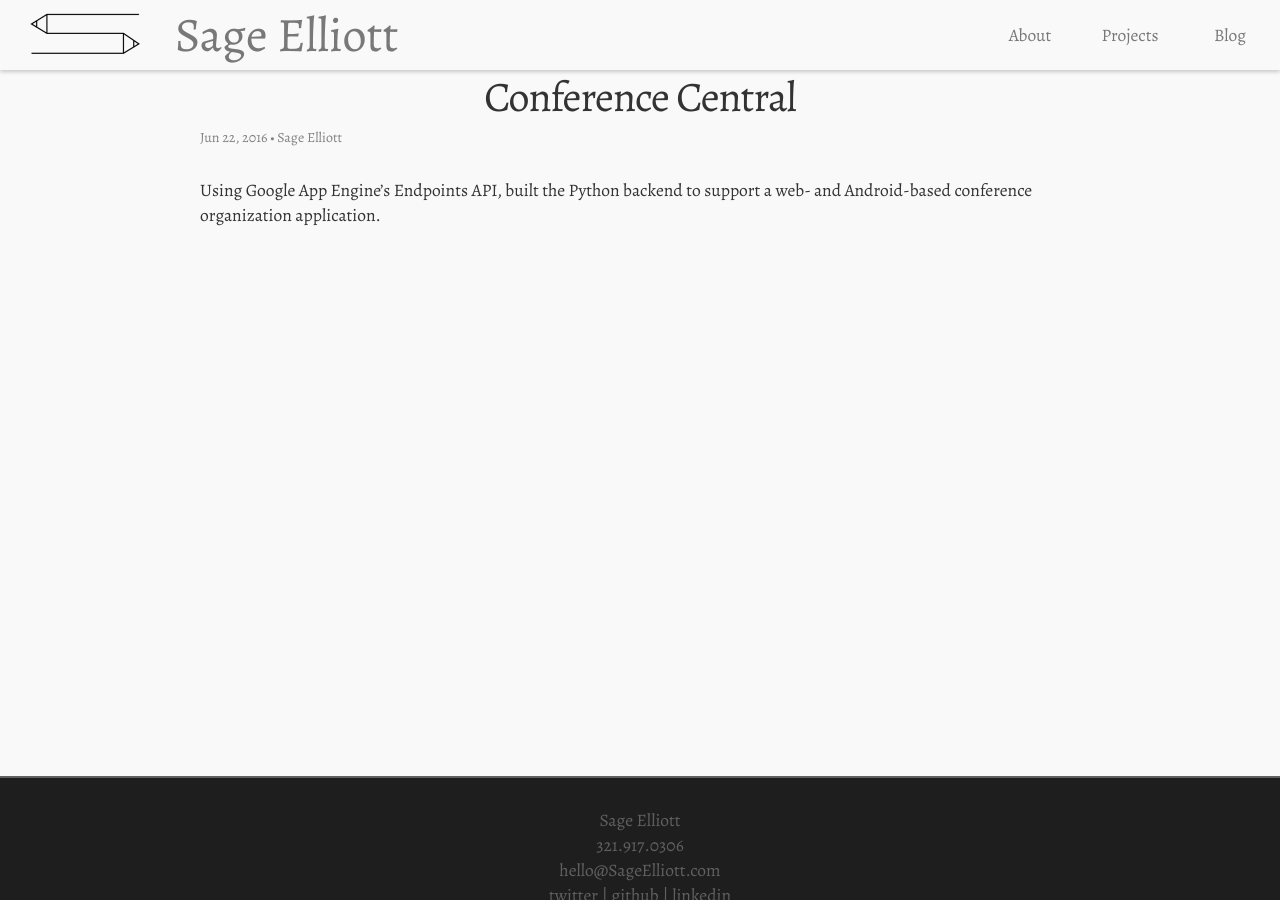
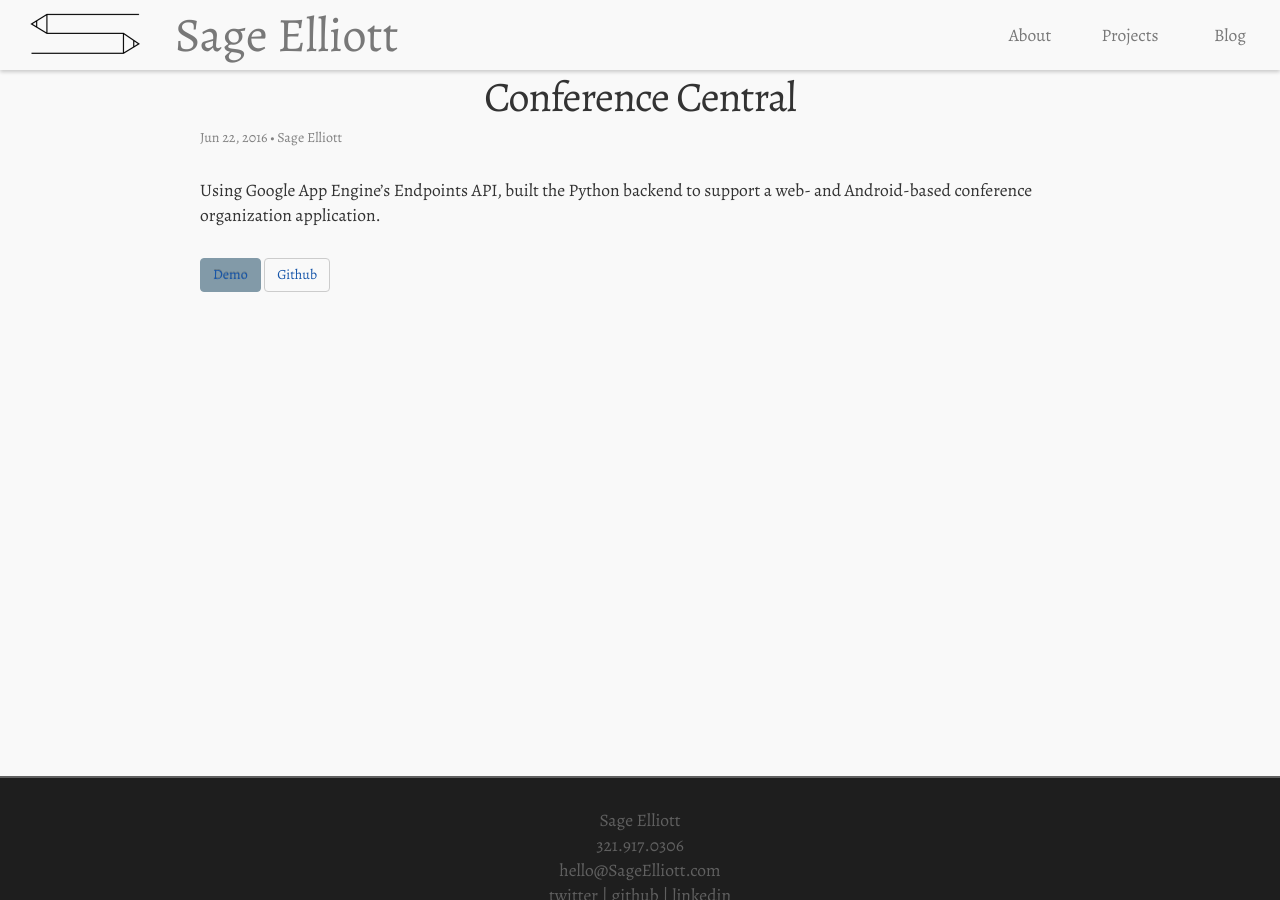
Before and after one commit to sagecodes/sage-blog, a Jekyll site: the page built from _posts/2016-06-29-test.markdown, in a window 1280 px wide. Built offline with Jekyll 4.4.1, drawn with Linux system fonts in a browser that asks for light colours; nearby versions of some CDN libraries; some web fonts are replaced.

Commit message:
Feat: Create new project layout to add buttons

```diff
--- /dev/null
+++ b/_layouts/project.html
@@ -0,0 +1,22 @@
+---
+layout: default
+---
+<article class="post" itemscope itemtype="http://schema.org/BlogPosting">
+
+  <header class="post-header">
+    <h1 class="post-title" itemprop="name headline">{{ page.title }}</h1>
+    <p class="post-meta"><time datetime="{{ page.date | date_to_xmlschema }}" itemprop="datePublished">{{ page.date | date: "%b %-d, %Y" }}</time>{% if page.author %} • <span itemprop="author" itemscope itemtype="http://schema.org/Person"><span itemprop="name">{{ page.author }}</span></span>{% endif %}</p>
+  </header>
+
+  <div class="post-content" itemprop="articleBody">
+    {{ content }}
+  </div>
+  <div>
+  {% if page.demo_url %}
+              <a class="btn btn-primary" href="{{ post.demo_url }}">Demo</a>
+            {% endif %}
+            {% if page.github_url %}
+              <a class="btn btn-default" href="{{ post.github_url }}">Github</a>
+            {% endif %}
+</div>
+</article>
--- a/_posts/2016-06-22-test.markdown
+++ b/_posts/2016-06-22-test.markdown
@@ -1,5 +1,5 @@
 ---
-layout: post
+layout: project
 title:  "Conference Central"
 date:   2016-06-22
 categories: project
--- a/_posts/2016-06-29-Project1.markdown
+++ b/_posts/2016-06-29-Project1.markdown
@@ -1,5 +1,5 @@
 ---
-layout: post
+layout: project
 title:  "Conference Central"
 date:   2016-06-22
 categories: project
--- a/_posts/2016-06-29-test.markdown
+++ b/_posts/2016-06-29-test.markdown
@@ -1,5 +1,5 @@
 ---
-layout: post
+layout: project
 title:  "Conference Central"
 date:   2016-06-22
 categories: project
--- a/_posts/2016-09-02-Project2.markdown
+++ b/_posts/2016-09-02-Project2.markdown
@@ -1,5 +1,5 @@
 ---
-layout: post
+layout: project
 title:  "Dev Profile"
 date:   2016-06-22
 categories: project
```
